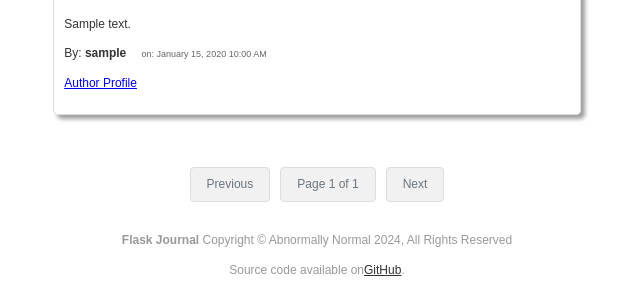
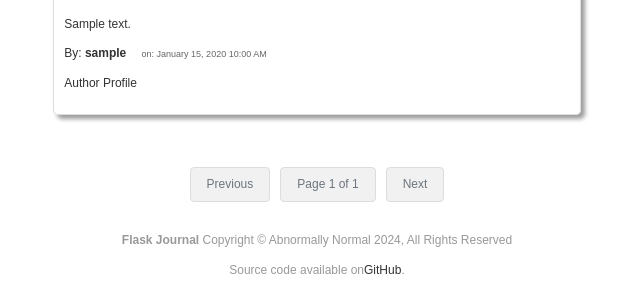
Before and after one commit to mayaname/flask_blog, a Flask app: a page that uses app/templates/_post.html in a window 1280 px wide. Shown: the part 1016-1321 px from the top of the page, without its empty margins (323-963 px from the left). Run offline with Flask 3, Linux system fonts and the light colour scheme; a user stored in the database is signed in; tables that the repository leaves empty hold one stand-in row (values such as "Sample post"); some libraries are stand-ins or nearby versions.

Commit message:
Add styling for translate links

```diff
--- a/app/static/styles/main.css
+++ b/app/static/styles/main.css
@@ -121,11 +121,12 @@ code {
 }
 
 .text_link {
-  color: var(--text-dark)
+  color: var(--text-dark);
+  text-decoration: none;
 }
 
 .text_link:hover {
-  font-weight: bold;
+  text-decoration: underline;
 }
 
 .text_link:visited {
--- a/app/templates/_post.html
+++ b/app/templates/_post.html
@@ -9,9 +9,9 @@
     <span class="post_posted">on: {{ moment(post.timestamp).format('LLL') }}</span>
     <p>
       {% if post.language and post.language != g.locale %}
-      <a href="{{ url_for('pages.trans_text', post_id=post.id) }}">Translate Entry</a>
+      <a class="text_link" href="{{ url_for('pages.trans_text', post_id=post.id) }}">Translate Entry</a>
       {% endif %}
-      <a href="#" class="profile-link" data-username="{{ post.author.username }}">Author Profile</a>
+      <a href="#" class="profile-link text_link" data-username="{{ post.author.username }}">Author Profile</a>
     </p>
   </div>
 </div>
--- a/app/templates/trans_text.html
+++ b/app/templates/trans_text.html
@@ -9,6 +9,8 @@
 {% block main_content %}
 
 <h1>{{ page_title }}</h1>
+
+<h3>Translation by Google Translate</h3>
 
 <div class="section">
 
```
